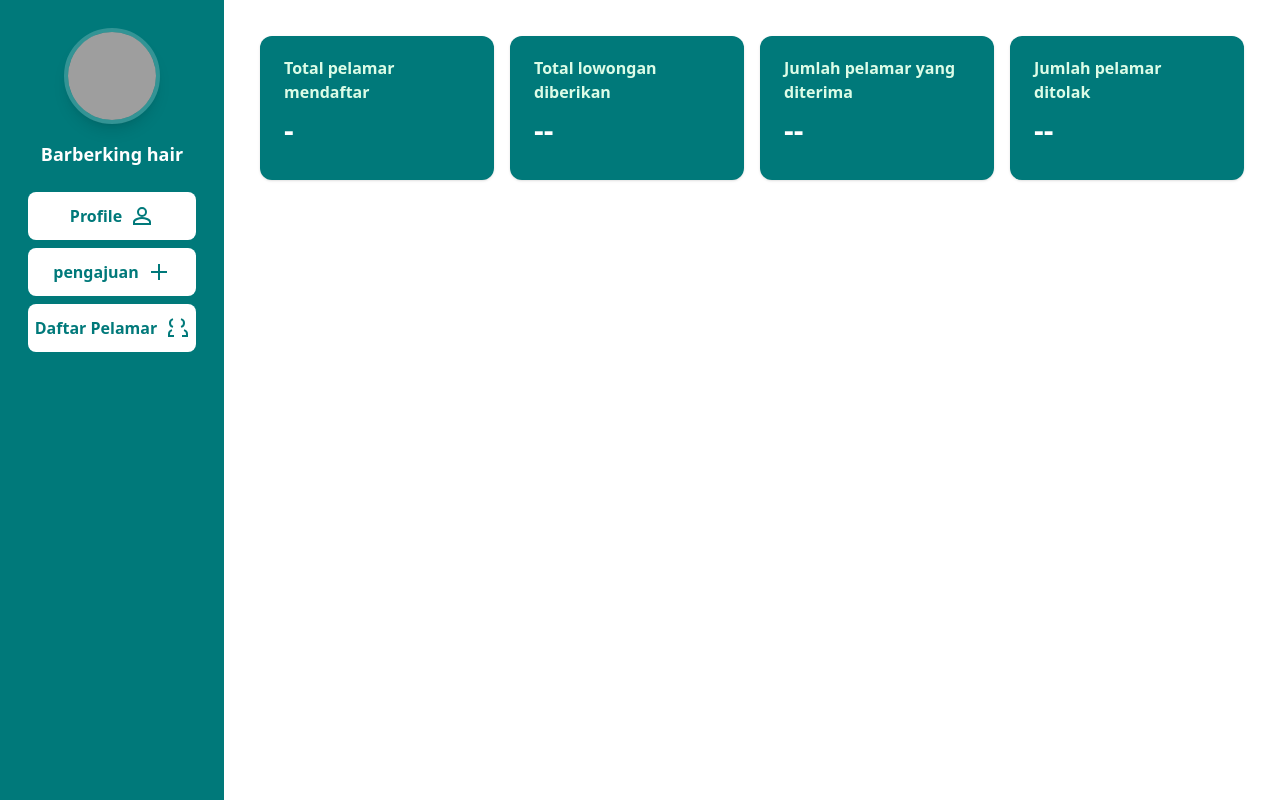
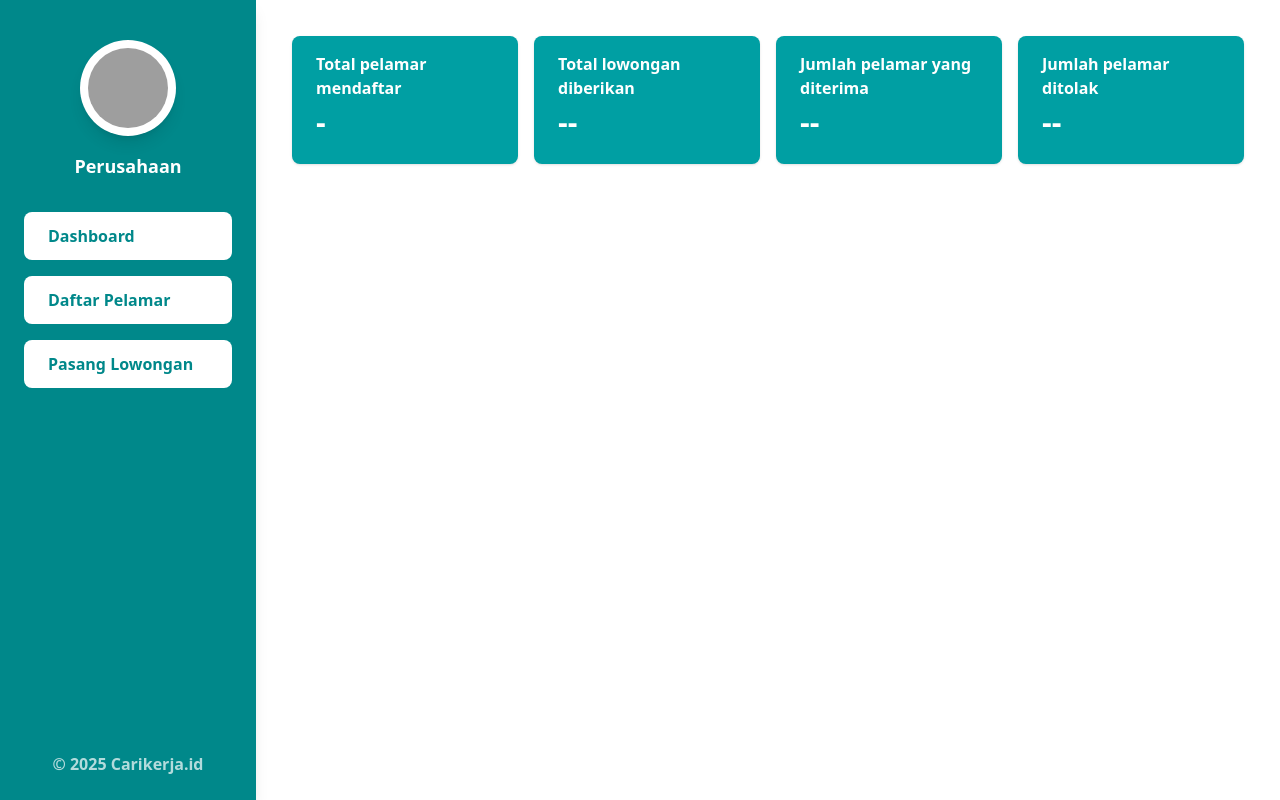
Before and after one commit to hades431/cari_kerja_id, a PHP site: page /dashboard_perusahaan.php in a window 1280 px wide. Run offline with PHP 8.4, Linux system fonts and the light colour scheme; some libraries are stand-ins or nearby versions; grey boxes are pictures that could not be loaded.

Commit message:
dashboard baru

```diff
--- a/dashboard/dashboard_perusahaan.php
+++ b/dashboard/dashboard_perusahaan.php
@@ -177,34 +177,30 @@ $topDeals = [
 <body class="bg-white text-gray-900">
 <div class="flex min-h-screen">
     <!-- Sidebar -->
-    <div id="sidebar" class="sidebar-transition bg-[#00797a] text-white flex flex-col items-center p-7 shadow-lg overflow-x-hidden transition-all duration-300 w-56">
-        <img src="../img/barber.jpg" alt="Logo Perusahaan" title="Logo Perusahaan" class="w-24 h-24 rounded-full object-cover mb-4 border-4 border-white/20 shadow-lg">
-        <div class="text-lg font-bold text-white mb-6 text-center">Barberking hair</div>
-        <a href="../perusahaan/profile_perusahaan.php" class="sidebar-btn w-full py-3 mb-2 rounded-lg bg-white text-[#00797a] font-semibold hover:bg-[#009fa3] hover:text-white transition flex items-center justify-center">
-            <span class="sidebar-label">Profile</span>
-            <svg class="inline-block w-6 h-6 ml-2" fill="none" stroke="currentColor" stroke-width="2" viewBox="0 0 24 24"><path d="M12 12c2.21 0 4-1.79 4-4s-1.79-4-4-4-4 1.79-4 4 1.79 4 4 4zm0 2c-2.67 0-8 1.34-8 4v2h16v-2c0-2.66-5.33-4-8-4z"/></svg>
-        </a>
-        <button class="sidebar-btn w-full py-3 mb-2 rounded-lg bg-white text-[#00797a] font-semibold hover:bg-[#009fa3] hover:text-white transition flex items-center justify-center">
-            <span class="sidebar-label">pengajuan</span>
-            <svg class="inline-block w-6 h-6 ml-2" fill="none" stroke="currentColor" stroke-width="2" viewBox="0 0 24 24"><path d="M12 4v16m8-8H4"/></svg>
-        </button>
-        <button onclick="window.location.href='../perusahaan/daftar_pelamar.php'" class="sidebar-btn w-full py-3 mb-2 rounded-lg bg-white text-[#00797a] font-semibold hover:bg-[#009fa3] hover:text-white transition flex items-center justify-center">
-            <span class="sidebar-label">Daftar Pelamar</span>
-            <svg class="inline-block w-6 h-6 ml-2" fill="none" stroke="currentColor" stroke-width="2" viewBox="0 0 24 24"><path d="M17 20h5v-2a4 4 0 0 0-3-3.87M9 20H4v-2a4 4 0 0 1 3-3.87M16 3.13a4 4 0 0 1 0 7.75M8 3.13a4 4 0 0 0 0 7.75"/></svg>
-        </button>
+    <div id="sidebar" class="bg-[#00888a] text-white flex flex-col items-center py-10 px-0 shadow-lg w-64 min-h-screen relative">
+        <div class="flex flex-col items-center w-full flex-1">
+            <div class="bg-white rounded-full w-24 h-24 flex items-center justify-center mb-4 border-4 border-white/30 shadow-lg">
+                <img src="../img/barber.jpg" alt="Logo Perusahaan" title="Logo Perusahaan" class="w-20 h-20 rounded-full object-cover">
+            </div>
+            <div class="text-lg font-bold text-white mb-8 text-center">Perusahaan</div>
+            <div class="flex flex-col gap-4 w-full px-6">
+                <a href="../dashboard/dashboard_perusahaan.php" class="w-full py-3 rounded-lg bg-white text-[#00888a] font-semibold text-left pl-6 hover:bg-[#009fa3] hover:text-white transition">Dashboard</a>
+                <a href="../perusahaan/daftar_pelamar.php" class="w-full py-3 rounded-lg bg-white text-[#00888a] font-semibold text-left pl-6 hover:bg-[#009fa3] hover:text-white transition">Daftar Pelamar</a>
+                <a href="#" class="w-full py-3 rounded-lg bg-white text-[#00888a] font-semibold text-left pl-6 hover:bg-[#009fa3] hover:text-white transition">Pasang Lowongan</a>
+            </div>
+        </div>
+        <div class="absolute bottom-6 left-0 w-full px-6 text-base text-white/70 text-center font-semibold">© 2025 Carikerja.id</div>
     </div>
     <!-- Main Content -->
     <div class="flex-1 flex flex-col gap-6 px-9 pt-9 bg-white">
-        <!-- Stat Row -->
+        <!-- Statistik Card utama (pindah ke atas) -->
         <div class="flex gap-4 mb-4">
             <?php foreach ($dashboardStats as $stat): ?>
-                <a href="stat_detail.php?stat=<?php echo urlencode($stat['key']); ?>" class="flex-1 rounded-xl bg-[#00797a] text-white px-0 py-0 min-w-0 relative shadow transition transform hover:scale-105 hover:shadow-lg focus:outline-none" style="text-decoration:none;">
-                    <div class="px-6 py-5 flex flex-col justify-between h-full">
-                        <div class="text-base font-semibold mb-2 text-green-100"><?php echo $stat['title']; ?></div>
-                        <div class="text-3xl font-bold mb-1 text-white"><?php echo $stat['value']; ?></div>
-                        <div class="text-sm text-green-50 mb-2"><?php echo $stat['subtitle']; ?></div>
-                    </div>
-                </a>
+                <div class="flex-1 bg-[#009fa3] rounded-lg shadow px-6 py-4 flex flex-col justify-center items-start">
+                    <div class="text-base font-semibold mb-1 text-white"><?php echo $stat['title']; ?></div>
+                    <div class="text-3xl font-bold mb-1 text-white"><?php echo $stat['value']; ?></div>
+                    <div class="text-sm text-white mb-1"><?php echo $stat['subtitle']; ?></div>
+                </div>
             <?php endforeach; ?>
         </div>
         <!-- Footer -->
```
